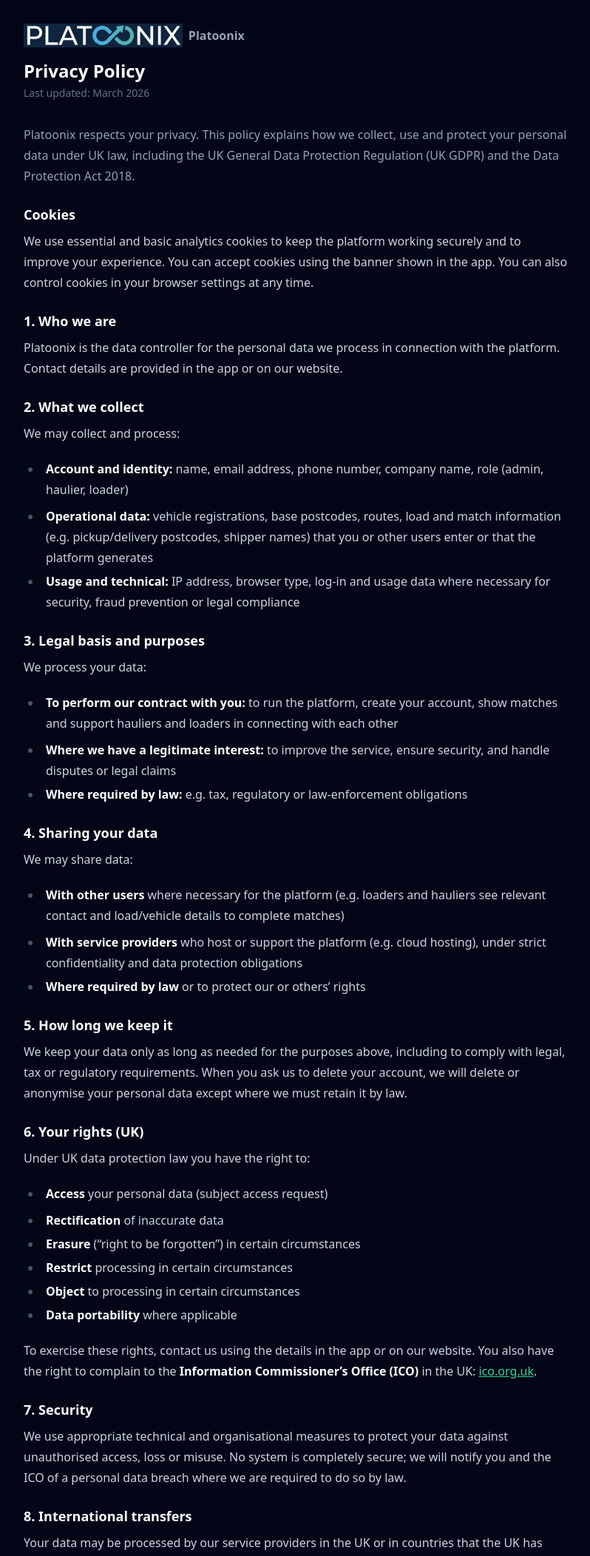
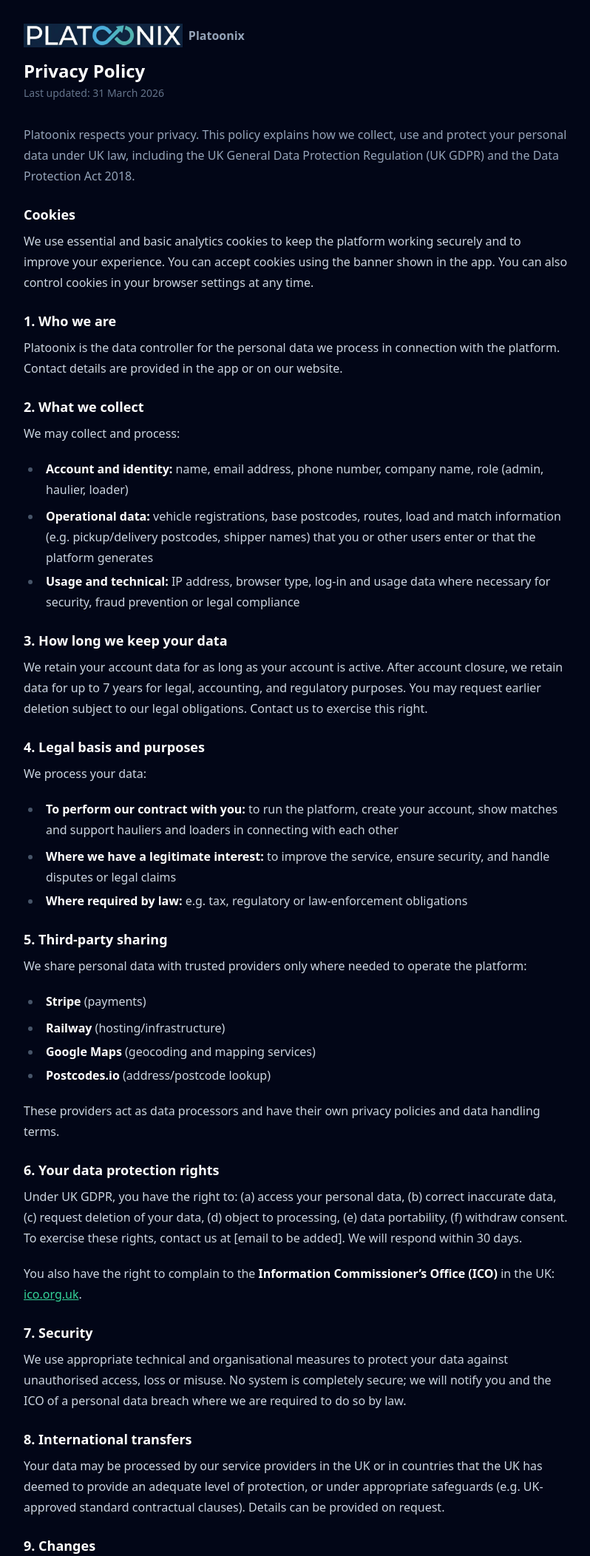
Before and after one commit to shakirqamardin/platoonix, a FastAPI app: page /privacy in a window 1280 px wide. Shown: the top 2104 px of the page at 74% size, without its empty margins (240-1038 px from the left). Run offline with FastAPI, Linux system fonts and the light colour scheme; parts of the project's set-up code (start-up, migrations or seed data) failed here and were passed over; some libraries are stand-ins or nearby versions.

Commit message:
Add GDPR requirements to Privacy Policy: data retention, user rights, third-party sharing

```diff
--- a/app/routers/web.py
+++ b/app/routers/web.py
@@ -126,7 +126,7 @@ def privacy_page(request: Request) -> HTMLResponse:
     """Public Privacy Policy (UK GDPR). No login required."""
     return templates.TemplateResponse(
         "privacy.html",
-        {"request": request, "last_updated": "March 2026"},
+        {"request": request, "last_updated": "31 March 2026"},
     )
 
 
--- a/app/templates/privacy.html
+++ b/app/templates/privacy.html
@@ -42,7 +42,12 @@
         </section>
 
         <section>
-          <h2 class="text-lg font-semibold text-white mt-6 mb-2">3. Legal basis and purposes</h2>
+          <h2 class="text-lg font-semibold text-white mt-6 mb-2">3. How long we keep your data</h2>
+          <p>We retain your account data for as long as your account is active. After account closure, we retain data for up to 7 years for legal, accounting, and regulatory purposes. You may request earlier deletion subject to our legal obligations. Contact us to exercise this right.</p>
+        </section>
+
+        <section>
+          <h2 class="text-lg font-semibold text-white mt-6 mb-2">4. Legal basis and purposes</h2>
           <p>We process your data:</p>
           <ul class="list-disc pl-6 space-y-1 mt-2">
             <li><strong>To perform our contract with you:</strong> to run the platform, create your account, show matches and support hauliers and loaders in connecting with each other</li>
@@ -52,32 +57,22 @@
         </section>
 
         <section>
-          <h2 class="text-lg font-semibold text-white mt-6 mb-2">4. Sharing your data</h2>
-          <p>We may share data:</p>
+          <h2 class="text-lg font-semibold text-white mt-6 mb-2">5. Third-party sharing</h2>
+          <p>We share personal data with trusted providers only where needed to operate the platform:</p>
           <ul class="list-disc pl-6 space-y-1 mt-2">
-            <li><strong>With other users</strong> where necessary for the platform (e.g. loaders and hauliers see relevant contact and load/vehicle details to complete matches)</li>
-            <li><strong>With service providers</strong> who host or support the platform (e.g. cloud hosting), under strict confidentiality and data protection obligations</li>
-            <li><strong>Where required by law</strong> or to protect our or others’ rights</li>
+            <li><strong>Stripe</strong> (payments)</li>
+            <li><strong>Railway</strong> (hosting/infrastructure)</li>
+            <li><strong>Google Maps</strong> (geocoding and mapping services)</li>
+            <li><strong>Postcodes.io</strong> (address/postcode lookup)</li>
           </ul>
+          <p class="mt-2">These providers act as data processors and have their own privacy policies and data handling terms.</p>
         </section>
 
-        <section>
-          <h2 class="text-lg font-semibold text-white mt-6 mb-2">5. How long we keep it</h2>
-          <p>We keep your data only as long as needed for the purposes above, including to comply with legal, tax or regulatory requirements. When you ask us to delete your account, we will delete or anonymise your personal data except where we must retain it by law.</p>
-        </section>
 
         <section>
-          <h2 class="text-lg font-semibold text-white mt-6 mb-2">6. Your rights (UK)</h2>
-          <p>Under UK data protection law you have the right to:</p>
-          <ul class="list-disc pl-6 space-y-1 mt-2">
-            <li><strong>Access</strong> your personal data (subject access request)</li>
-            <li><strong>Rectification</strong> of inaccurate data</li>
-            <li><strong>Erasure</strong> (“right to be forgotten”) in certain circumstances</li>
-            <li><strong>Restrict</strong> processing in certain circumstances</li>
-            <li><strong>Object</strong> to processing in certain circumstances</li>
-            <li><strong>Data portability</strong> where applicable</li>
-          </ul>
-          <p class="mt-2">To exercise these rights, contact us using the details in the app or on our website. You also have the right to complain to the <strong>Information Commissioner’s Office (ICO)</strong> in the UK: <a href="https://ico.org.uk" class="text-emerald-400 hover:underline" target="_blank" rel="noopener">ico.org.uk</a>.</p>
+          <h2 class="text-lg font-semibold text-white mt-6 mb-2">6. Your data protection rights</h2>
+          <p>Under UK GDPR, you have the right to: (a) access your personal data, (b) correct inaccurate data, (c) request deletion of your data, (d) object to processing, (e) data portability, (f) withdraw consent. To exercise these rights, contact us at [email to be added]. We will respond within 30 days.</p>
+          <p class="mt-2">You also have the right to complain to the <strong>Information Commissioner’s Office (ICO)</strong> in the UK: <a href="https://ico.org.uk" class="text-emerald-400 hover:underline" target="_blank" rel="noopener">ico.org.uk</a>.</p>
         </section>
 
         <section>
```
